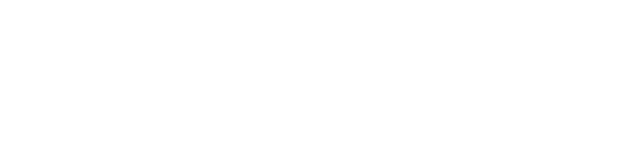
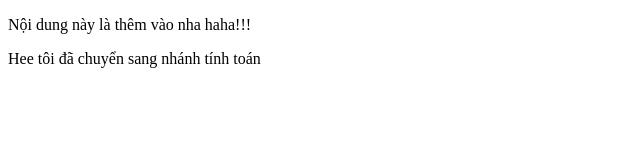
Before and after one commit to LeThiThuyKieu/bt4_demo, a plain HTML site: page index.html in a window 1280 px wide. Shown: the whole page, without its empty margins (0-640 px from the left). Drawn offline with Linux system fonts and the light colour scheme.

Commit message:
tính toán c

```diff
--- a/index.html
+++ b/index.html
@@ -6,6 +6,8 @@
     <title>Hoisting, var,let,const</title>
   </head>
   <body>
+    <p>Nội dung này là thêm vào nha haha!!!</p>
+    <p>Hee tôi đã chuyển sang nhánh tính toán</p>
     <script src="main.js"></script>
   </body>
 </html>
```
